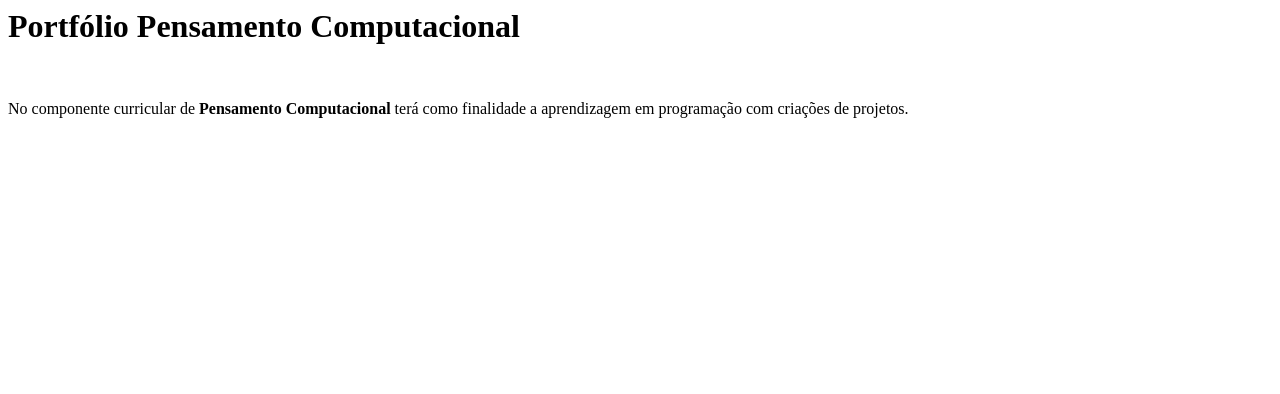
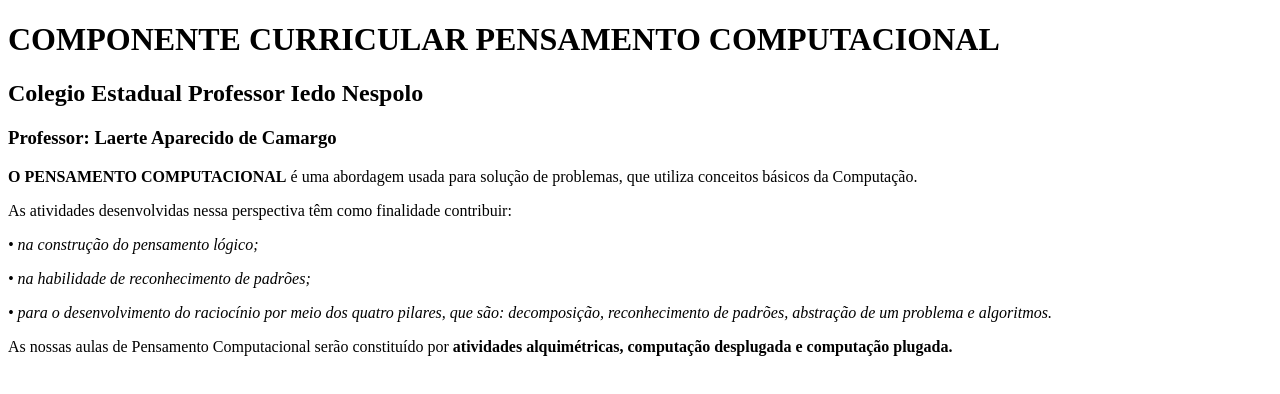
Before and after one commit to Laertecamargo03/TurmaL-3tri, a plain HTML site: page index.html in a window 1280 px wide. Drawn offline with Linux system fonts and the light colour scheme.

Commit message:
atualização HTML

```diff
--- a/index.html
+++ b/index.html
@@ -1,3 +1,23 @@
-<h1> <b>Portfólio Pensamento Computacional</b></h1>
-<br>
-<p>No componente curricular de <b>Pensamento Computacional</b>   terá como finalidade a aprendizagem em programação com criações de projetos.</p>
+<!DOCTYPE html>
+<html>
+    <head>
+        <title>COMPONENTE CURRICULAR PENSAMENTO COMPUTACIONAL</title>
+        <link rel="stylesheet" href="style-home.css">
+    </head>
+
+    <body>
+
+        <h1>COMPONENTE CURRICULAR PENSAMENTO COMPUTACIONAL</h1>
+        <h2>Colegio Estadual Professor Iedo Nespolo</h2>
+        <h3>Professor: Laerte Aparecido de Camargo</h3>
+
+        <P> <strong>O PENSAMENTO COMPUTACIONAL</strong> é uma abordagem usada para solução de problemas, que utiliza conceitos básicos da Computação.</P>
+
+        <P>As atividades desenvolvidas nessa perspectiva têm como finalidade contribuir:</P>
+        <P><em>         •  na construção do pensamento lógico;</em></P>
+        <P><em>         • na habilidade de reconhecimento de padrões;</em></P>
+        <P><em>         • para o desenvolvimento do raciocínio por meio dos quatro pilares, que são: decomposição,  reconhecimento de padrões, abstração de um problema e algoritmos.</em></P>
+
+        <P>As nossas aulas de Pensamento Computacional serão constituído por <strong>atividades alquimétricas, computação desplugada e computação plugada.</strong></P>
+    </body>
+</html>
```
